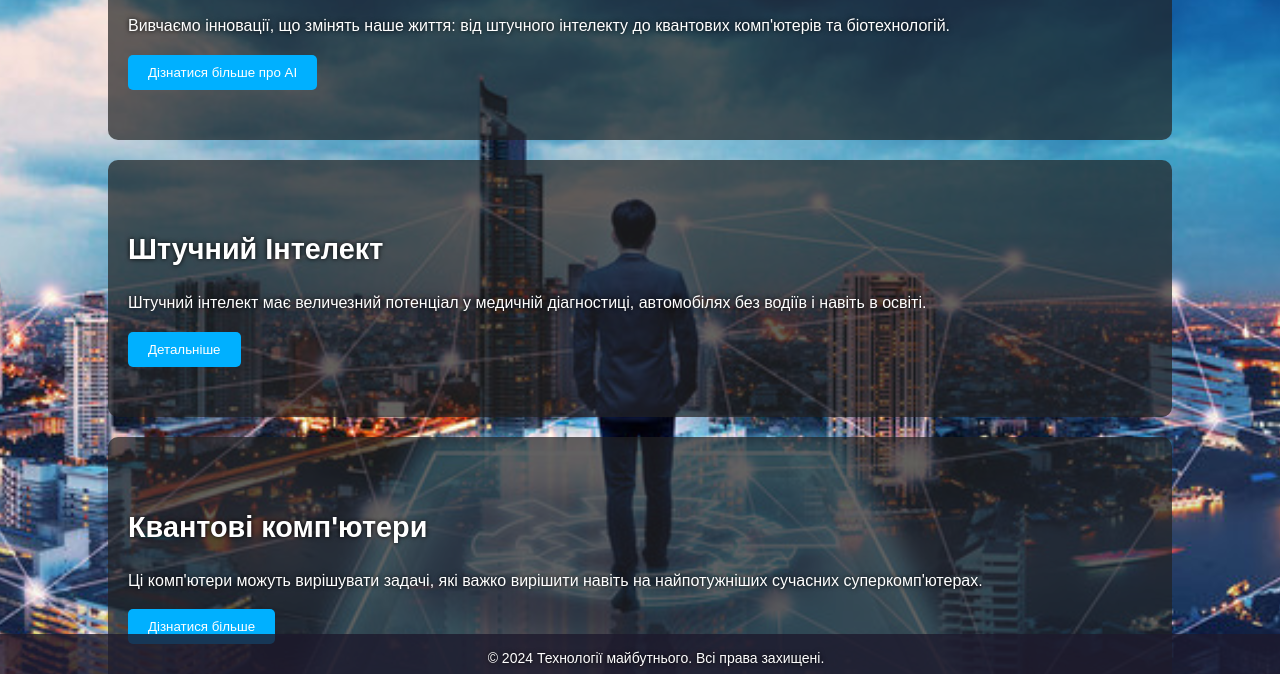
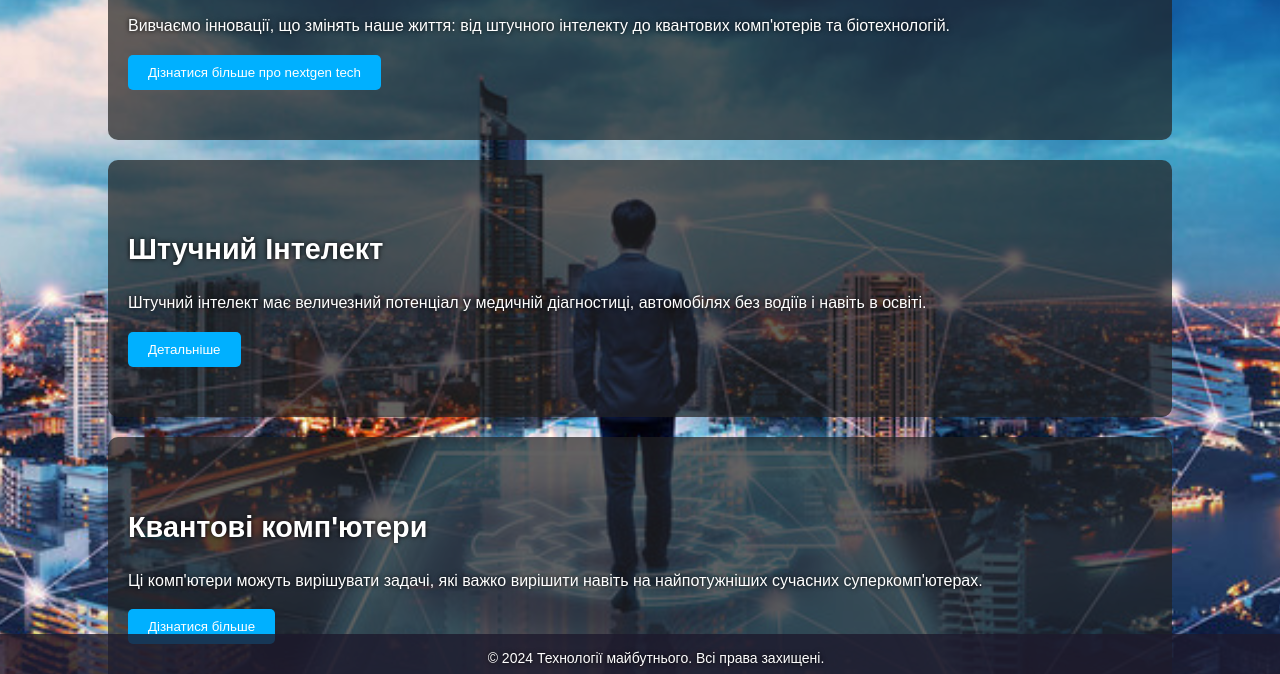
Before and after one commit to FrostBan/vdf-site, a plain HTML site: page index.html/index.html in a window 1280 px wide. Shown: the part 118-792 px from the top of the page. Drawn offline with nearby package versions, Linux system fonts and the light colour scheme.

Commit message:
first commit

```diff
--- a/index.html/index.html
+++ b/index.html/index.html
@@ -209,7 +209,7 @@
     <section id="home" data-aos="fade-up">
         <h1>Технології майбутнього</h1>
         <p>Вивчаємо інновації, що змінять наше життя: від штучного інтелекту до квантових комп'ютерів та біотехнологій.</p>
-        <a href="tech.html"><button>Дізнатися більше про AI</button></a>
+        <a href="tech.html"><button>Дізнатися більше про nextgen tech</button></a>
     </section>
 
     <!-- Штучний інтелект -->
```
